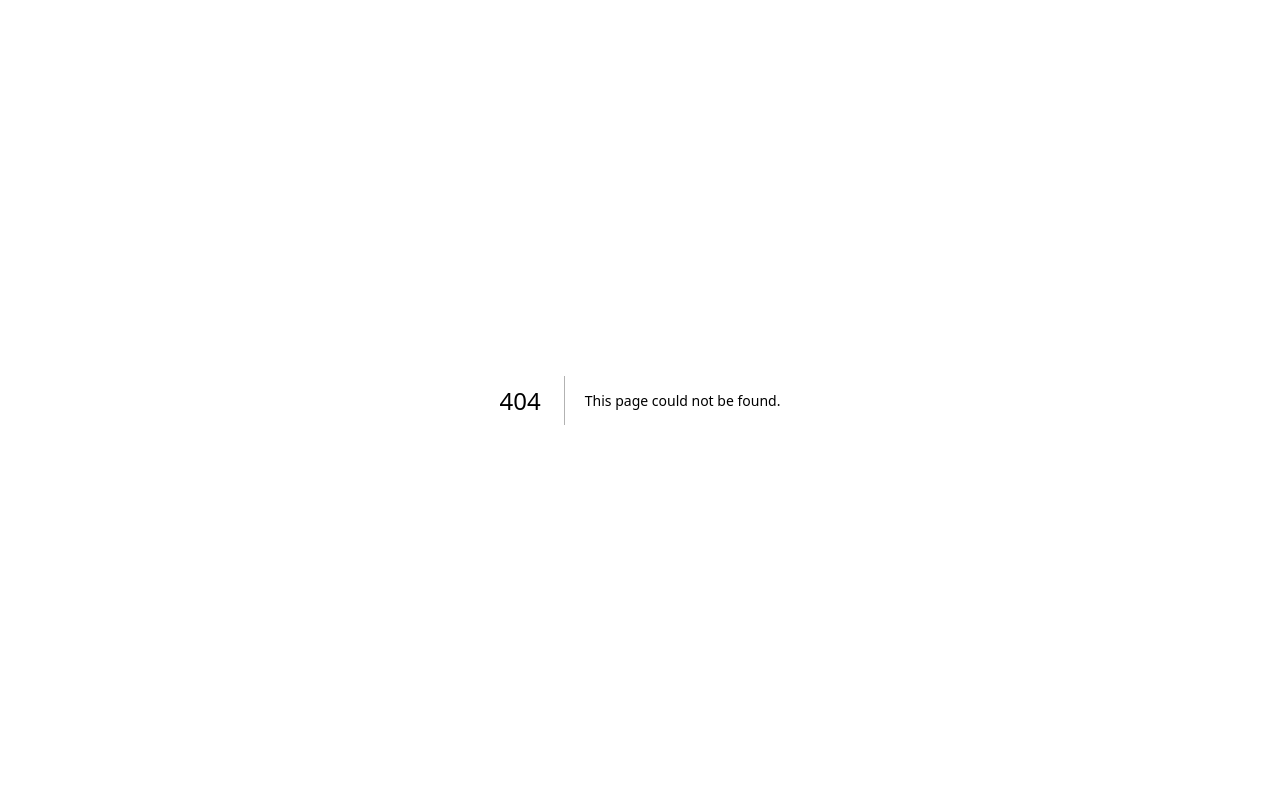
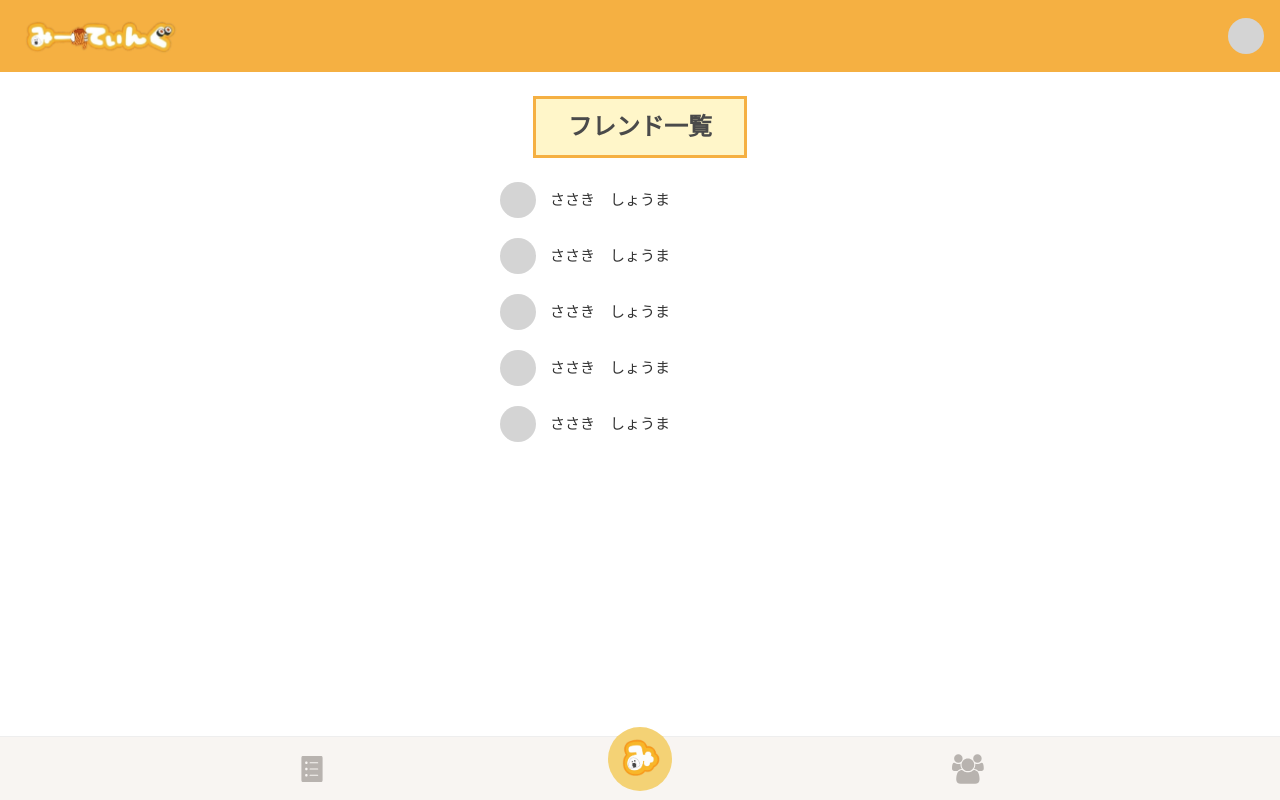
Before and after one commit to shiomoto-kei/TryOnlyException, a Next.js app in the folder lunch-share/: page /friendlist in a window 1280 px wide. Before the commit this address had no page. Built offline with nearby package versions, Linux system fonts and the light colour scheme.

Commit message:
フレンド一覧ページを追加し、友達のリスト表示機能を実装

```diff
--- /dev/null
+++ b/lunch-share/app/friendlist/page.tsx
@@ -0,0 +1,98 @@
+'use client';
+
+import { useState } from 'react';
+import Header from '../components/Header';
+import BottomNav from '../components/BottomNav';
+
+type Friend = {
+  id: number;
+  name: string;
+};
+
+const initialFriends: Friend[] = [
+  { id: 1, name: 'ささき　しょうま' },
+  { id: 2, name: 'ささき　しょうま' },
+  { id: 3, name: 'ささき　しょうま' },
+  { id: 4, name: 'ささき　しょうま' },
+  { id: 5, name: 'ささき　しょうま' },
+];
+
+export default function FriendListPage() {
+  const [friends] = useState<Friend[]>(initialFriends);
+
+  return (
+    <div style={styles.page}>
+      <Header />
+
+      <main style={styles.main}>
+        <div style={styles.titleWrap}>
+          <span style={styles.titleText}>フレンド一覧</span>
+        </div>
+
+        <div style={styles.friendList}>
+          {friends.map((friend) => (
+            <div key={friend.id} style={styles.friendRow}>
+              <div style={styles.friendAvatar} />
+              <span style={styles.friendName}>{friend.name}</span>
+            </div>
+          ))}
+        </div>
+      </main>
+
+      <BottomNav />
+    </div>
+  );
+}
+
+const styles: { [key: string]: React.CSSProperties } = {
+  page: {
+    minHeight: '100vh',
+    background: '#fff',
+    display: 'flex',
+    flexDirection: 'column',
+    fontFamily:
+      '-apple-system, "Hiragino Kaku Gothic ProN", "Yu Gothic", sans-serif',
+  },
+  main: {
+    flex: 1,
+    padding: '24px 20px',
+    display: 'flex',
+    flexDirection: 'column',
+    alignItems: 'center',
+    gap: 24,
+  },
+  titleWrap: {
+    background: '#FFF6C9',
+    border: '3px solid #F5B042',
+    padding: '10px 32px',
+  },
+  titleText: {
+    fontSize: 24,
+    fontWeight: 700,
+    color: '#4a4a4a',
+  },
+  friendList: {
+    width: '100%',
+    maxWidth: 280,
+    display: 'flex',
+    flexDirection: 'column',
+    gap: 20,
+  },
+  friendRow: {
+    display: 'flex',
+    alignItems: 'center',
+    gap: 14,
+  },
+  friendAvatar: {
+    width: 36,
+    height: 36,
+    borderRadius: '50%',
+    background: '#d4d4d4',
+    flexShrink: 0,
+  },
+  friendName: {
+    fontSize: 15,
+    color: '#333',
+    fontWeight: 500,
+  },
+};
```
